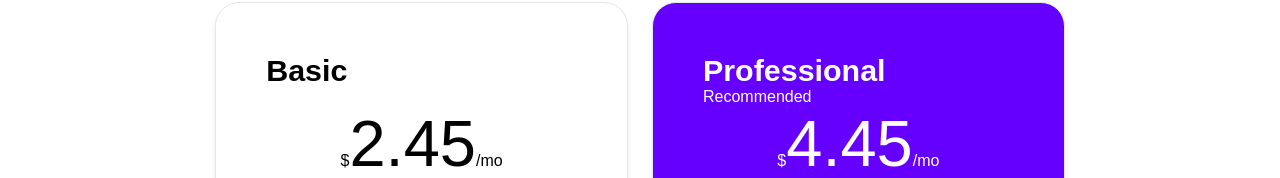
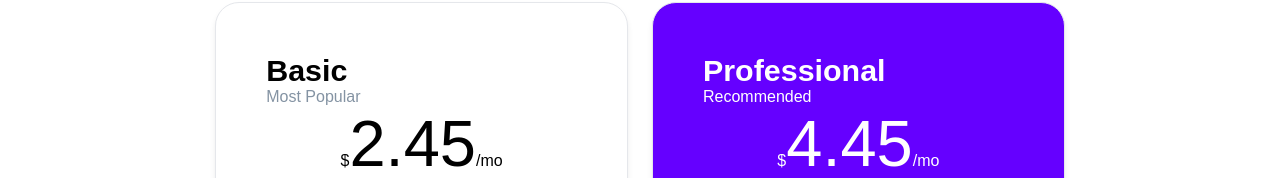
Before and after one commit to christian-matarazzo/htmlcss-pricing-plan, a plain HTML site: page index.html in a window 1280 px wide. Shown: the part 389-567 px from the top of the page. Drawn offline with nearby package versions, Linux system fonts and the light colour scheme.

Commit message:
add fix subtitle
added fix on subtitle color error

```diff
--- a/style.css
+++ b/style.css
@@ -77,8 +77,8 @@
 
 .subtitle {
 
-    font-size: 16px;
-    color: rgb(131, 140, 149)
+    font-size: px;
+    color: rgb(132, 147, 163)
 }
 
 .card-price {
@@ -155,6 +155,7 @@
     display: flex;
     flex-direction: column;
     box-shadow: 0 4px 6px -1px rgba(0, 0, 0, 0.1);
+
 }
 
 .professional-card {
@@ -166,12 +167,10 @@
     display: flex;
     flex-direction: column;
     box-shadow: 0 4px 6px -1px rgba(0, 0, 0, 0.1);
-}
-
-    .subtitle {
-
+    .subtitle{
         color: white;
     }
+}
 
 .cards {
     display: flex;
```
